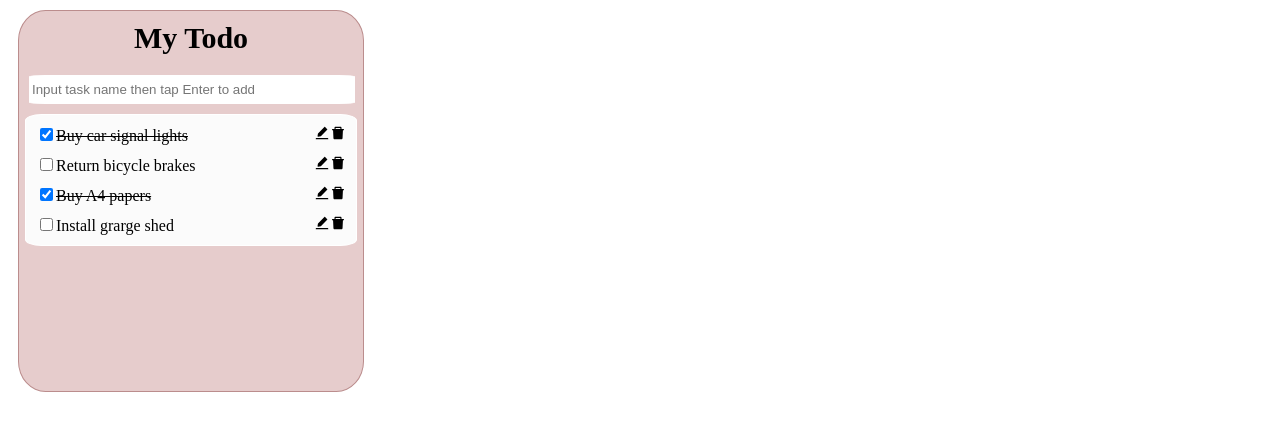
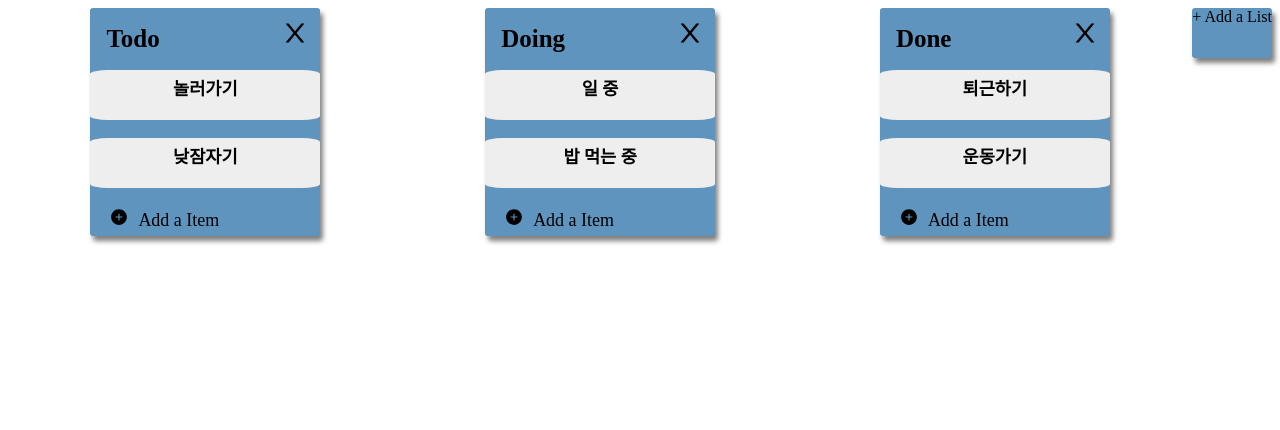
Before and after one commit to kayonchoi/Todo_Test, a React (Create React App) app in the folder my-app-fun/: page / in a window 1280 px wide. Shown: the top 430 px of the page. Built offline with nearby package versions, Linux system fonts and the light colour scheme.

Commit message:
3차 코드

```diff
--- a/my-app-fun/package.json
+++ b/my-app-fun/package.json
@@ -9,6 +9,7 @@
     "immer": "^7.0.14",
     "react": "^17.0.1",
     "react-dom": "^17.0.1",
+    "react-hook-form": "^6.11.0",
     "react-icons": "^3.11.0",
     "react-redux": "^7.2.2",
     "react-scripts": "4.0.0",
--- a/my-app-fun/src/App.js
+++ b/my-app-fun/src/App.js
@@ -1,37 +1,58 @@
 import React, { useState } from 'react';
 import { useSelector, useDispatch } from 'react-redux';
 import TodoList from './componets/Todo/TodoList';
-import { insetList } from './store/modules/Todo';
-import { Body, Input, Title } from './Styled';
+import { insertList } from './store/modules/Todo';
+import { Wrap, AppLabel, InsertListWrap } from './Styled';
 
 function App() {
   const list = useSelector((state) => state.todo);
   const dispatch = useDispatch();
-  const [inputValue, setInptValue] = useState('');
+  const [showListBox, setShowListBox] = useState(false);
+  const [inputList, setInputList] = useState('');
 
-  const handleOnKeyPress = (e) => {
+  const handleShowAddList = () => {
+    setShowListBox(true)
+  }
+
+  const handleBackAddList = e => {
+    e.stopPropagation();
+    setShowListBox(false);
+    setInputList('');
+  }
+
+  const handleChage = e => {
+    setInputList(e.currentTarget.value);
+  }
+
+  const handleAddList = e => {
     if (e.key === 'Enter') {
-      dispatch(insetList(inputValue));
-      setInptValue('');
+      dispatch(insertList(inputList));
+      setInputList('');
+      setShowListBox(false);
     }
   }
 
-  const handleChage = (e) => {
-    setInptValue(e.currentTarget.value);
-  }
-
   return (
-    <Body>
-      <div>
-        <Title>My Todo</Title>
-      </div>
-      <div>
-        <Input type="text" value={inputValue} placeholder="Input task name then tap Enter to add"
-          onKeyPress={handleOnKeyPress} onChange={handleChage}
+    <Wrap>
+      {list.map((data, index) => (
+        <TodoList
+          list={list}
+          titleId={data.titleId}
+          items={data.item}
+          key={index}
+          title={data.title}
         />
-      </div>
-      <TodoList list={list} />
-    </Body>
+      ))}
+      <InsertListWrap onClick={handleShowAddList}>
+        <AppLabel>+ Add a List</AppLabel>
+        {showListBox && (
+          <>
+            <input type="text" value={inputList} onChange={handleChage} onKeyPress={handleAddList} />
+            <button onClick={handleBackAddList}>취소</button>
+          </>
+        )}
+      </InsertListWrap>
+    </Wrap>
   );
 }
 export default App;
--- a/my-app-fun/src/Styled.js
+++ b/my-app-fun/src/Styled.js
@@ -1,22 +1,16 @@
 import styled from 'styled-components';
 
-export const Body = styled.div`
-    margin: 10px;
-    width: 344px;
-    height: 380px;
-    border: 1px solid #bb8d8d;
-    background: #e6cccc;
-    border-radius: 8%;
+export const Wrap = styled.div`
+    display: flex
 `
-export const Input = styled.input`
-    margin: 10px;
-    width: 320px;
-    height: 25px;
-    border: 1px solid white;
-    border-radius: 5%;
+
+export const AppLabel = styled.label`
+    display: block;
 `
-export const Title = styled.h1`
-    margin: 10px;
-    font-size: 30px;
-    text-align : center;
+
+export const InsertListWrap = styled.div`
+    background: #5e94bd;
+    height: 50px;
+    border-radius: 3px;
+    box-shadow: 3px 5px 5px grey;
 `
--- a/my-app-fun/src/componets/Todo/Styled.js
+++ b/my-app-fun/src/componets/Todo/Styled.js
@@ -1,28 +1,5 @@
 import styled, { css } from 'styled-components';
 
-
-export const ListWrap = styled.div`
-    border: 1px solid white;
-    width: 330px;
-    margin: 0px auto;
-    background: #fbfbfb;
-    border-radius: 5%;
-`
-export const Content = styled.div`
-    margin: 10px;
-
-    .TodoList-content-data{
-        display: inline;
-    }
-    .TodoList-content-icon{
-        float: right;
-
-        > button {
-            width: 40px;
-        }
-    }
-
-`
 export const SpanLain = styled.span`
     ${({ btnCheck }) => btnCheck && css`
         text-decoration: line-through;
@@ -32,3 +9,101 @@ export const Button = styled.button`
     height : 20px;
     width : 63px;
  `
+export const Title = styled.h1`
+    margin: 10px;
+    font-size: 30px;
+    text-align : center;
+`
+export const ItemDiv = styled.div`
+    background: white;
+    width: 290px;
+    height: 50px;
+    margin: 0px auto;
+`
+export const Lavel = styled.label`
+    margin-left: 10px;
+`
+export const TitleDiv = styled.div`
+    display: inline-flex;
+    border: 1px solid;
+    width: 300px;
+    height: 90px;
+    background: #54454f;
+    color: white;
+`
+export const ListWrap = styled.div`
+    margin: 0px auto;
+    background: #5e94bd;
+    border-radius: 3px;
+    box-shadow: 3px 5px 5px grey;
+    width: 230px;
+`
+export const ListAddIconDiv = styled.div`
+    margin: 20px 0 0 15px;
+    font-size: 18px;
+`
+export const Item = styled.div`
+    background: #eeeeee;
+    border-radius: 8%;
+    text-align: center;
+    font-size: 15px;
+    width: 230px;
+    height: 50px;
+
+`
+export const ModalWrap = styled.div`
+    width: 400px;
+    height: 300px;
+    background-color: white;
+    box-sizing: border-box;
+    margin: 50px auto;
+    padding: 20px;
+    background: #fff;
+    z-index: 2;
+`
+export const ModalNone = styled.div`
+    z-index: 1;
+    position: absolute;
+    top: 0;
+    right: 0;
+    bottom: 0;
+    left: 0;
+    background: rgba(0, 0, 0, 0.6);
+`
+export const H2 = styled.h3`
+    padding: 5px;
+
+`
+export const ModalTitle = styled.div`
+    display: flex;
+`
+export const ModalInput = styled.textarea`
+    width: 350px;
+    height: 130px;
+`
+export const ModalBtn = styled.div`
+    margin-top : 10px
+`
+export const ModalH2 = styled.h2`
+    display : contents;
+`
+export const ModalIcon = styled.div`
+    float : right;
+    font-size : 30px;
+`
+export const ShowInput = styled.input`
+    margin-left: 15px;
+    width: 160px;
+`
+export const ListDeleteIcon = styled.div`
+    font-size: 30px;
+    float: right;
+    margin: 10px 10px 5px 0px;
+`
+export const ListH1 = styled.h1`
+    margin-left: 16px;
+    font-size: 25px;
+`
+export const LitAddWrap = styled.div`
+    margin: 10px 0px 5px 5px;
+`
--- /dev/null
+++ b/my-app-fun/src/componets/Todo/TodoItem.js
@@ -0,0 +1,33 @@
+import React, { useState } from 'react';
+import TodoModal from './TodoModal';
+import { H2, Item } from './Styled';
+
+function TodoItem({ item, title, titleId, list }) {
+  const [modalVisible, setModalVisible] = useState(false);
+
+  const handleClickModal = () => {
+    setModalVisible(true);
+  }
+
+  const handleClose = () => {
+    setModalVisible(false);
+  }
+
+  return (
+    <>
+      <Item onClick={handleClickModal}>
+        <H2>{item.item_title}</H2>
+      </Item>
+      {
+        modalVisible && <TodoModal
+          list={list}
+          titleId={titleId}
+          title={title}
+          item={item}
+          handleClose={handleClose}
+        />
+      }
+    </>
+  )
+}
+export default TodoItem
--- a/my-app-fun/src/componets/Todo/TodoList.js
+++ b/my-app-fun/src/componets/Todo/TodoList.js
@@ -1,17 +1,74 @@
-import React from 'react';
-import TodoInfo from './TodoInfo';
-import { ListWrap, Content } from './Styled';
+import React, { useState } from 'react';
+import { useDispatch } from 'react-redux';
+import TodoItem from '../Todo/TodoItem';
+import TodoModal from '../Todo/TodoModal';
+import { insetItem, deleteList } from '../../store/modules/Todo';
+import { AiFillPlusCircle, AiOutlineClose } from "react-icons/ai";
+import { Lavel, ListWrap, ListAddIconDiv, ShowInput, ListDeleteIcon, ListH1, LitAddWrap } from './Styled';
 
-function TodoList({ list }) {
+function TodoList({ title, items, titleId, list }) {
+  const dispatch = useDispatch();
+  const [showInput, setShowInput] = useState(false);
+  const [inputValue, setInputValue] = useState('');
+
+  const handleListClick = () => {
+    setShowInput(true);
+  }
+
+  const handleChange = (e) => {
+    setInputValue(e.currentTarget.value);
+  }
+
+  const handleKeyPress = e => {
+    if (e.key === "Enter") {
+      dispatch(insetItem({ value: inputValue, titleId: titleId }));
+      setInputValue('');
+      setShowInput(false);
+    }
+  }
+
+  const handleListDeleteClick = () => {
+    list.forEach(data => {
+      if (0 < data.item.length) {
+        return
+      } else {
+        dispatch(deleteList(data.titleId));
+      }
+    });
+  }
+
+  const handleBack = () => {
+    setShowInput(false);
+    setInputValue('');
+  }
+
   return (
-    <ListWrap>
-      {list.map((data) =>
-        <Content key={data.id}>
-          <div className="TodoList-content-data">
-            <TodoInfo data={data} />
-          </div>
-        </Content>
-      )}
+    <ListWrap >
+      <ListDeleteIcon onClick={handleListDeleteClick}>
+        <AiOutlineClose />
+      </ListDeleteIcon>
+      <ListH1>{title}</ListH1>
+      {items.map((item, index) => (
+        <TodoItem
+          list={list}
+          item={item}
+          key={index}
+          titleId={titleId}
+          title={title}
+        />
+      ))}
+      <LitAddWrap >
+        <ListAddIconDiv onClick={handleListClick}>
+          <AiFillPlusCircle />
+          <Lavel>Add a Item</Lavel>
+        </ListAddIconDiv>
+        {showInput && (
+          <>
+            <ShowInput type="text" value={inputValue} onKeyPress={handleKeyPress} onChange={handleChange} />
+            <button onClick={handleBack}>취소</button>
+          </>
+        )}
+      </LitAddWrap>
     </ListWrap>
   )
 }
--- /dev/null
+++ b/my-app-fun/src/componets/Todo/TodoModal.js
@@ -0,0 +1,57 @@
+import React, { useState } from 'react';
+import { useDispatch } from 'react-redux';
+import { AiOutlineClose } from "react-icons/ai";
+import { editItem, deleteItem } from '../../store/modules/Todo';
+import { ModalIcon, ModalH2, ModalNone, ModalWrap, ModalTitle, ModalInput, ModalBtn } from './Styled';
+
+function TodoModal({ title, item, titleId, list, handleClose }) {
+  const dispatch = useDispatch();
+  const [inputValue, setInputValue] = useState(item.item_title);
+  const [selectValue, setSeleteValue] = useState(title);
+
+  const handleChage = e => {
+    setInputValue(e.currentTarget.value);
+  }
+
+  const handleEditSubmit = () => {
+    dispatch(editItem({ value: inputValue, id: item.listId, titleId: titleId, titleName: selectValue }));
+    handleClose();
+  }
+
+  const handleSeleteChage = e => {
+    setSeleteValue(e.currentTarget.value);
+  }
+
+  const handleDelete = () => {
+    dispatch(deleteItem({ id: item.listId, titleId: titleId }));
+    handleClose();
+  }
+
+  return (
+    <ModalNone>
+      <ModalWrap>
+        <ModalH2>{title}</ModalH2>
+        <ModalIcon>
+          <AiOutlineClose onClick={handleClose} />
+        </ModalIcon>
+        <ModalTitle>
+          <p>상태 :
+            <select value={selectValue} onChange={handleSeleteChage}>
+              {list.map((data, index) => (
+                <option key={index}>{data.title}</option>
+              ))}
+            </select>
+          </p>
+        </ModalTitle>
+        <div>
+          <ModalInput type="text" onChange={handleChage} value={inputValue} />
+        </div>
+        <ModalBtn>
+          <button onClick={handleDelete}>삭제</button>
+          <button onClick={handleEditSubmit}>수정하기</button>
+        </ModalBtn>
+      </ModalWrap>
+    </ModalNone>
+  )
+}
+export default TodoModal;
--- a/my-app-fun/src/store/modules/Todo.js
+++ b/my-app-fun/src/store/modules/Todo.js
@@ -1,51 +1,101 @@
 import produce from 'immer';
 import { createAction, handleActions } from 'redux-actions';
 
-export const INSERT_LIST = "todo/EINSERT_LIST";
-export const EDIT_LIST = 'todo/EDIT_LIST';
+export const INSERT_ITEM = "todo/INSERT_ITEM";
+export const EDIT_ITEM = 'todo/EDIT_ITEM';
+export const DELETE_ITEM = 'todo/DELETE_ITEM';
 export const DELETE_LIST = 'todo/DELETE_LIST';
-export const UPDATE_EDIT_STATE = 'todo/UPDATE_EDIT_STATE';
+export const INSERT_LIST = 'todo/INSERT_LIST';
 
-let listId = 5;
-export const insetList = createAction(INSERT_LIST, test => test);
-export const editList = createAction(EDIT_LIST, data => data);
+let titleId = 2;
+let listId = 6;
+export const insetItem = createAction(INSERT_ITEM, data => data);
+export const editItem = createAction(EDIT_ITEM, data => data);
+export const deleteItem = createAction(DELETE_ITEM, id => id);
 export const deleteList = createAction(DELETE_LIST, id => id);
-export const updateEditState = createAction(UPDATE_EDIT_STATE, id => id);
+export const insertList = createAction(INSERT_LIST, data => data);
 
-const initSate = [
-  { title: 'Buy car signal lights', id: 1, btnCheck: true },
-  { title: 'Return bicycle brakes', id: 2, btnCheck: false },
-  { title: 'Buy A4 papers', id: 3, btnCheck: true },
-  { title: 'Install grarge shed', id: 4, btnCheck: false }
+const initState = [
+  {
+    title: 'Todo',
+    titleId: 0,
+    item: [
+      { item_title: '놀러가기', listId: 0 },
+      { item_title: '낮잠자기', listId: 1 }
+    ]
+  },
+  {
+    title: 'Doing',
+    titleId: 1,
+    item: [
+      { item_title: '일 중', listId: 2 },
+      { item_title: '밥 먹는 중', listId: 3 }
+    ]
+  },
+  {
+    title: 'Done',
+    titleId: 2,
+    item: [
+      { item_title: '퇴근하기', listId: 4 },
+      { item_title: '운동가기', listId: 5 }
+    ]
+  },
 ]
 
-//리듀서 생성
 export default handleActions({
-  [INSERT_LIST]: (baseState, action) => {
-    return produce(baseState, draft => {
-      draft.push({ title: action.payload, id: listId++, btnCheck: false })
+  [INSERT_ITEM]: (baseState, action) => {
+    return produce(baseState, draftState => {
+      draftState.forEach(list => {
+        if (list.titleId === action.payload.titleId) {
+          list.item.push({ item_title: action.payload.value, listId: ++listId })
+        }
+      })
+    })
+  },
+  [DELETE_ITEM]: (baseState, action) => {
+    return produce(baseState, draftState => {
+      draftState.forEach(list => {
+        if (list.titleId === action.payload.titleId) {
+          const idx = list.item.findIndex((info) => info.listId === action.payload.id);
+          list.item.splice(idx, 1);
+        }
+      })
+    })
+  },
+  [EDIT_ITEM]: (baseState, action) => {
+    console.log(">>>action ", action)
+    return produce(baseState, draftState => {
+      draftState.forEach(list => {
+        if (list.titleId === action.payload.titleId) {
+          list.item.forEach(data => {
+            console.log(1)
+            if (data.listId === action.payload.id) {
+              data.item_title = action.payload.value;
+            }
+          })
+          const idx = list.item.findIndex((info) => info.listId === action.payload.id);
+          list.item.splice(idx, 1);
+          console.log(2)
+        }
+        if (list.title === action.payload.titleName) {
+          console.log(3)
+          list.item.push({
+            item_title: action.payload.value,
+            listId: action.payload.id
+          });
+        }
+      })
     })
   },
   [DELETE_LIST]: (baseState, action) => {
-    return produce(baseState, draft => {
-      const idx = draft.findIndex((info) => info.id === action.payload);
-      draft.splice(idx, 1)
+    return produce(baseState, draftState => {
+      const idx = draftState.findIndex((info) => info.titleId === action.payload);
+      draftState.splice(idx, 1);
     })
   },
-  [EDIT_LIST]: (baseState, action) => {
-    return produce(baseState, draft => {
-      const idx = draft.findIndex((info) => info.id === action.payload.id);
-      draft[idx].title = action.payload.value;
-    })
-  },
-  [UPDATE_EDIT_STATE]: (baseState, action) => {
-    return produce(baseState, draft => {
-      const idx = draft.findIndex((info) => info.id === action.payload);
-      if (draft[idx].btnCheck) {
-        draft[idx].btnCheck = false
-      } else {
-        draft[idx].btnCheck = true
-      }
+  [INSERT_LIST]: (baseState, action) => {
+    return produce(baseState, draftState => {
+      draftState.push({ title: action.payload, titleId: ++titleId, item: [] })
     })
   }
-}, initSate)
+}, initState)
--- a/my-app-fun/src/store/modules/index.js
+++ b/my-app-fun/src/store/modules/index.js
@@ -1,5 +1,5 @@
 import { combineReducers } from 'redux';
-import  todo  from './Todo';
+import todo from './Todo';
 
 const rootReducres = combineReducers({
     todo
```
Also changed, not shown: 1 other file (tests, documents, lock files or other folders).
